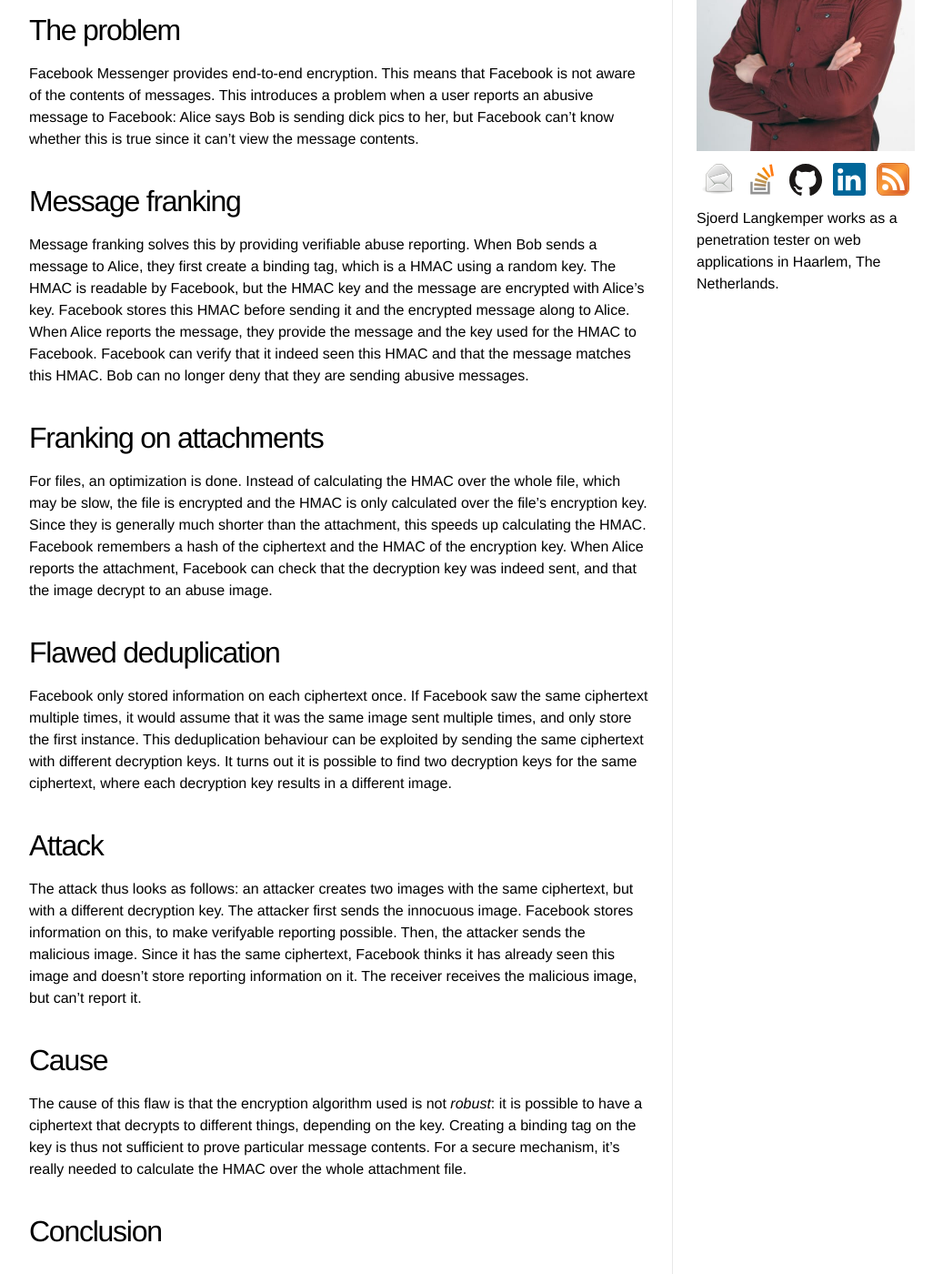
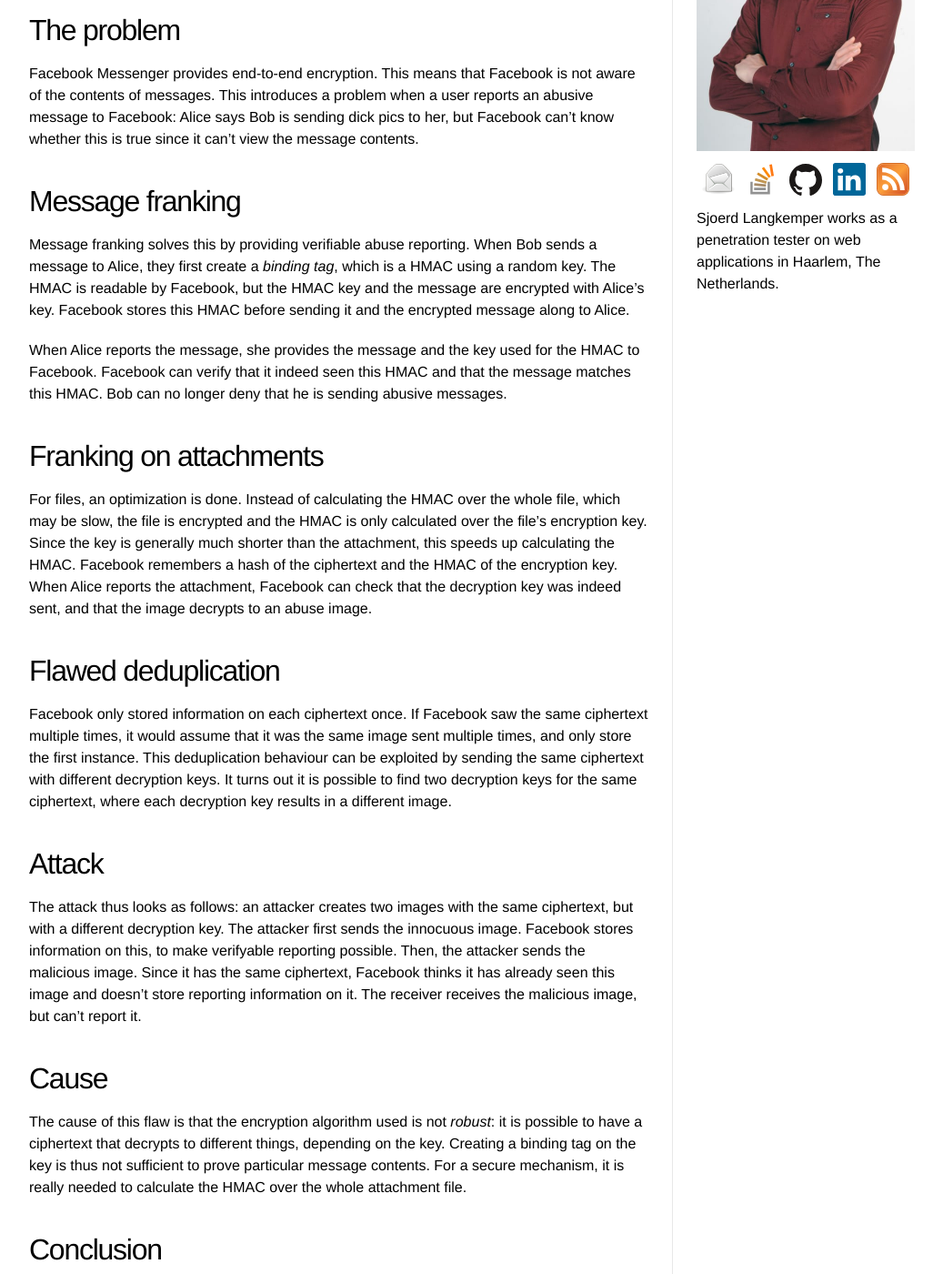
Before and after one commit to Sjord/Sjord.github.io, a Jekyll site: the page built from _posts/2019-07-11-message-franking.md, in a window 1280 px wide and 1400 px high, scrolled down 349 px. Shown: the whole window at 91% size, without its empty margins (108-1145 px from the left). Built offline with Jekyll 4.4.1, drawn with Linux system fonts in a browser that asks for light colours; some of the changed text lies outside the part shown.

Commit message:
Finish franking post

```diff
--- a/_posts/2019-07-11-message-franking.md
+++ b/_posts/2019-07-11-message-franking.md
@@ -13,12 +13,13 @@
 
 ## Message franking
 
-Message franking solves this by providing verifiable abuse reporting. When Bob sends a message to Alice, they first create a binding tag, which is a HMAC using a random key. The HMAC is readable by Facebook, but the HMAC key and the message are encrypted with Alice's key. Facebook stores this HMAC before sending it and the encrypted message along to Alice.
-When Alice reports the message, they provide the message and the key used for the HMAC to Facebook. Facebook can verify that it indeed seen this HMAC and that the message matches this HMAC. Bob can no longer deny that they are sending abusive messages.
+Message franking solves this by providing verifiable abuse reporting. When Bob sends a message to Alice, they first create a *binding tag*, which is a HMAC using a random key. The HMAC is readable by Facebook, but the HMAC key and the message are encrypted with Alice's key. Facebook stores this HMAC before sending it and the encrypted message along to Alice.
+
+When Alice reports the message, she provides the message and the key used for the HMAC to Facebook. Facebook can verify that it indeed seen this HMAC and that the message matches this HMAC. Bob can no longer deny that he is sending abusive messages.
 
 ## Franking on attachments
 
-For files, an optimization is done. Instead of calculating the HMAC over the whole file, which may be slow, the file is encrypted and the HMAC is only calculated over the file's encryption key. Since they is generally much shorter than the attachment, this speeds up calculating the HMAC. Facebook remembers a hash of the ciphertext and the HMAC of the encryption key. When Alice reports the attachment, Facebook can check that the decryption key was indeed sent, and that the image decrypt to an abuse image.
+For files, an optimization is done. Instead of calculating the HMAC over the whole file, which may be slow, the file is encrypted and the HMAC is only calculated over the file's encryption key. Since the key is generally much shorter than the attachment, this speeds up calculating the HMAC. Facebook remembers a hash of the ciphertext and the HMAC of the encryption key. When Alice reports the attachment, Facebook can check that the decryption key was indeed sent, and that the image decrypts to an abuse image.
 
 ## Flawed deduplication
 
@@ -30,14 +31,15 @@
 
 ## Cause
 
-The cause of this flaw is that the encryption algorithm used is not *robust*: it is possible to have a ciphertext that decrypts to different things, depending on the key. Creating a binding tag on the key is thus not sufficient to prove particular message contents. For a secure mechanism, it's really needed to calculate the HMAC over the whole attachment file.
+The cause of this flaw is that the encryption algorithm used is not *robust*: it is possible to have a ciphertext that decrypts to different things, depending on the key. Creating a binding tag on the key is thus not sufficient to prove particular message contents. For a secure mechanism, it is really needed to calculate the HMAC over the whole attachment file.
 
 ## Conclusion
 
+Message franking is a fairly new cryptographic construct, brought about by the need to do abuse reporting while having end-to-end encryption. Facebook's optimization introduced a subtle bug: by sending two messages with the same ciphertext, the second message could not be reported.
 
 ## Read more
 
+* [Fast Message Franking: From Invisible Salamanders to Encryptment](https://eprint.iacr.org/2019/016.pdf), [video](https://www.youtube.com/watch?v=9xePC0Tyeuc&t=2952s)
 * [Messenger Secret Conversations](https://fbnewsroomus.files.wordpress.com/2016/07/secret_conversations_whitepaper-1.pdf)
 * [Message Franking via Committing Authenticated Encryption](https://eprint.iacr.org/2017/664.pdf), [video](https://www.youtube.com/watch?v=ky9nRIl_TqY)
 * [Private Message Franking with After Opening Privacy](https://eprint.iacr.org/2018/938.pdf)
-* [Fast Message Franking From Invisible Salamanders to Encryptment](https://eprint.iacr.org/2019/016.pdf), [video](https://www.youtube.com/watch?v=9xePC0Tyeuc&t=2952s)
```
